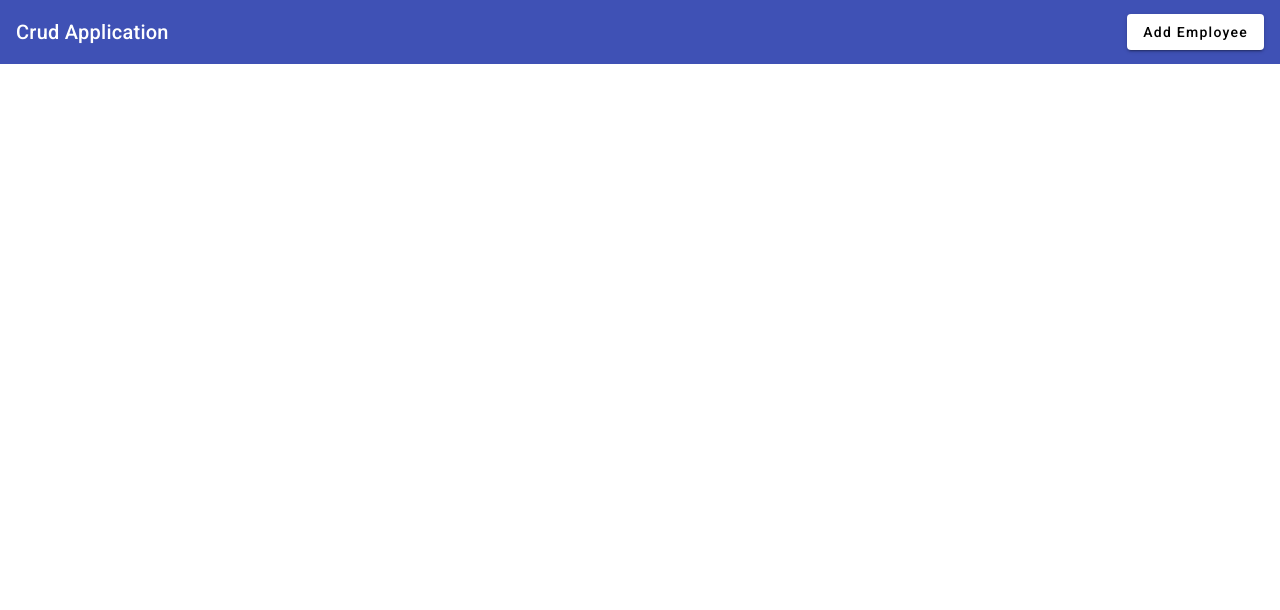
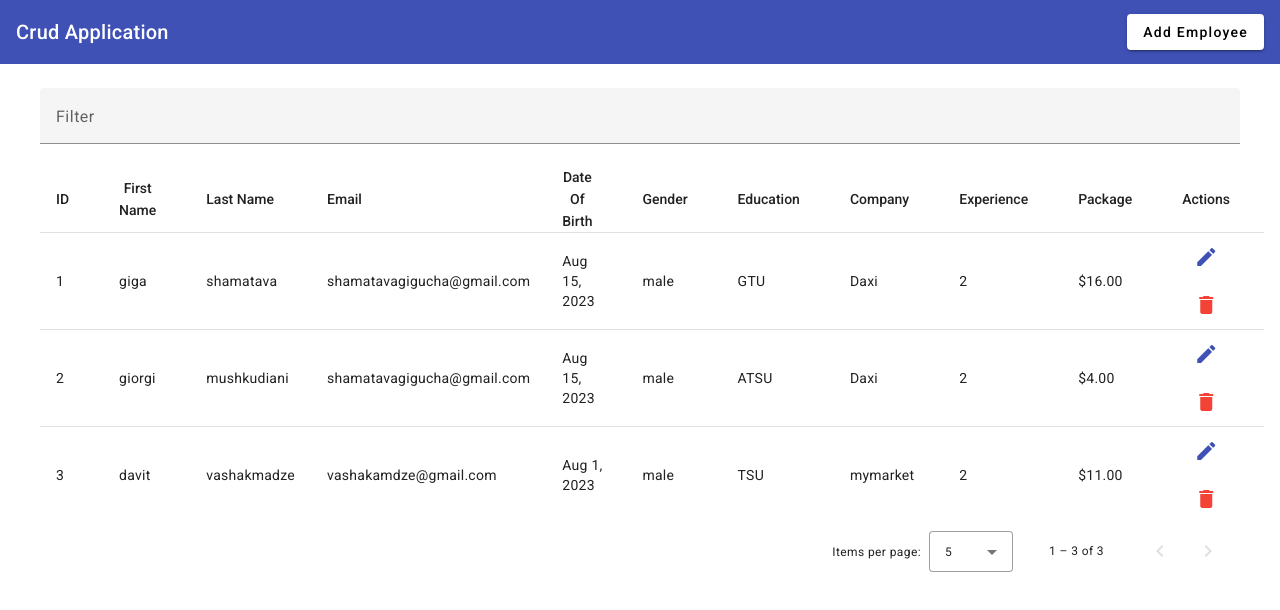
Before and after one commit to shamatava2001/crud-app, an Angular app: page / in a window 1280 px wide. Shown: the top 610 px of the page. Built offline with nearby package versions, Linux system fonts and the light colour scheme; data requests are answered from the project's data file.

Commit message:
showing data in table

```diff
--- a/db.json
+++ b/db.json
@@ -23,11 +23,35 @@
       "email": "shamatavagigucha@gmail.com",
       "dob": "2023-08-15T20:00:00.000Z",
       "gender": "male",
-      "education": "Akaki Tsereteli State Univeristy",
+      "education": "GTU",
       "experience": 2,
       "company": "Daxi",
       "package": 16,
       "id": 1
+    },
+    {
+      "firstName": "giorgi",
+      "lastName": "mushkudiani",
+      "email": "shamatavagigucha@gmail.com",
+      "dob": "2023-08-15T20:00:00.000Z",
+      "gender": "male",
+      "education": "ATSU",
+      "experience": 2,
+      "company": "Daxi",
+      "package": 4,
+      "id": 2
+    },
+    {
+      "firstName": "davit",
+      "lastName": "vashakmadze",
+      "email": "vashakamdze@gmail.com",
+      "dob": "2023-08-01T20:00:00.000Z",
+      "gender": "male",
+      "education": "TSU",
+      "experience": 2,
+      "company": "mymarket",
+      "package": 11,
+      "id": 3
     }
   ]
 }
--- a/src/app/app.component.css
+++ b/src/app/app.component.css
@@ -1,3 +1,11 @@
 .example-spacer {
     flex: 1 1 auto;
   }
+  .main-body {
+    margin: 0 auto;
+    padding-top: 24px;
+    max-width: 1200px;
+  }
+  .main-body mat-form-field{
+    width: 100%;
+  }
--- a/src/app/app.component.html
+++ b/src/app/app.component.html
@@ -1,3 +1,4 @@
+<!-- Header Of the page -->
 <mat-toolbar color="primary">
     <span>Crud Application</span>
     <span class="example-spacer"></span>
@@ -5,3 +6,94 @@
         Add Employee
     </button>
 </mat-toolbar>
+
+<!-- showing retreived data in table -->
+
+
+<div class="main-body">
+
+  <mat-form-field>
+      <mat-label>Filter</mat-label>
+      <input matInput (keyup)="applyFilter($event)" placeholder="Ex. Mia" #input>
+  </mat-form-field>
+
+  <div class="table-container">
+    <table mat-table [dataSource]="dataSource" matSort>
+
+      <!-- ID Column -->
+      <ng-container matColumnDef="id">
+        <th mat-header-cell *matHeaderCellDef mat-sort-header> ID </th>
+        <td mat-cell *matCellDef="let row"> {{row.id}} </td>
+      </ng-container>
+
+      <ng-container matColumnDef="firstName">
+        <th mat-header-cell *matHeaderCellDef mat-sort-header> First Name </th>
+        <td mat-cell *matCellDef="let row"> {{row.firstName}} </td>
+      </ng-container>
+
+
+      <ng-container matColumnDef="lastName">
+        <th mat-header-cell *matHeaderCellDef mat-sort-header> Last Name </th>
+        <td mat-cell *matCellDef="let row"> {{row.lastName}} </td>
+      </ng-container>
+
+      <ng-container matColumnDef="email">
+        <th mat-header-cell *matHeaderCellDef mat-sort-header> Email </th>
+        <td mat-cell *matCellDef="let row"> {{row.email}} </td>
+      </ng-container>
+
+      <ng-container matColumnDef="dob">
+        <th mat-header-cell *matHeaderCellDef mat-sort-header> Date Of Birth </th>
+        <td mat-cell *matCellDef="let row"> {{row.dob | date}} </td>
+      </ng-container>
+
+      <ng-container matColumnDef="gender">
+        <th mat-header-cell *matHeaderCellDef mat-sort-header> Gender </th>
+        <td mat-cell *matCellDef="let row"> {{row.gender}} </td>
+      </ng-container>
+
+      <ng-container matColumnDef="education">
+        <th mat-header-cell *matHeaderCellDef mat-sort-header> Education </th>
+        <td mat-cell *matCellDef="let row"> {{row.education}} </td>
+      </ng-container>
+
+      <ng-container matColumnDef="company">
+        <th mat-header-cell *matHeaderCellDef mat-sort-header> Company </th>
+        <td mat-cell *matCellDef="let row"> {{row.company}} </td>
+      </ng-container>
+
+      <ng-container matColumnDef="experience">
+        <th mat-header-cell *matHeaderCellDef mat-sort-header> Experience </th>
+        <td mat-cell *matCellDef="let row"> {{row.experience}} </td>
+      </ng-container>
+
+      <ng-container matColumnDef="package">
+        <th mat-header-cell *matHeaderCellDef mat-sort-header> Package </th>
+        <td mat-cell *matCellDef="let row"> {{row.package | currency:'USD'}} </td>
+      </ng-container>
+
+      <ng-container matColumnDef="actions">
+        <th mat-header-cell *matHeaderCellDef mat-sort-header> Actions </th>
+        <td mat-cell *matCellDef="let row">
+          <button mat-icon-button color="primary">
+            <mat-icon>edit</mat-icon>
+          </button>
+          <button mat-icon-button color="warn">
+            <mat-icon>delete</mat-icon>
+          </button>
+        </td>
+      </ng-container>
+
+      <tr mat-header-row *matHeaderRowDef="displayedColumns"></tr>
+      <tr mat-row *matRowDef="let row; columns: displayedColumns;"></tr>
+
+      <!-- Row shown when there is no matching data. -->
+      <tr class="mat-row" *matNoDataRow>
+        <td class="mat-cell" colspan="4">No data matching the filter "{{input.value}}"</td>
+      </tr>
+    </table>
+
+    <mat-paginator [pageSizeOptions]="[5, 10, 25, 100]" aria-label="Select page of users"></mat-paginator>
+  </div>
+
+</div>
--- a/src/app/app.component.ts
+++ b/src/app/app.component.ts
@@ -1,18 +1,80 @@
-import { Component } from '@angular/core';
+import { Component,OnInit, ViewChild } from '@angular/core';
 import { MatDialog } from '@angular/material/dialog';
 import { EmpAddEditComponent } from './emp-add-edit/emp-add-edit.component';
+import { EmployeeService } from './services/employee.service';
+
+import {MatPaginator} from '@angular/material/paginator';
+import {MatSort} from '@angular/material/sort';
+import {MatTableDataSource} from '@angular/material/table';
+
+export interface UserData {
+  id: string;
+  firstName: string;
+  lastName: string;
+  email: string;
+  dob: string;
+  gender: string;
+  education: string;
+  company: string;
+  experience: number;
+  package: number;
+}
 
 @Component({
   selector: 'app-root',
   templateUrl: './app.component.html',
   styleUrls: ['./app.component.css']
 })
-export class AppComponent {
+export class AppComponent implements OnInit{
   title = 'net-ninja';
+// must match api's keys and matColumnDef
+  displayedColumns: string[] = [
+    'id',
+    'firstName',
+    'lastName',
+    'email',
+    'dob',
+    'gender',
+    'education',
+    'company',
+    'experience',
+    'package',
+    'actions'
+  ];
+  dataSource!: MatTableDataSource<UserData>;
 
-  constructor(private dialog: MatDialog){}
+  @ViewChild(MatPaginator) paginator!: MatPaginator;
+  @ViewChild(MatSort) sort!: MatSort;
+
+  constructor(private dialog: MatDialog, private empService: EmployeeService){}
+
+  ngOnInit(): void {
+    this.getEmployeeList();
+  }
 
   openAddEditEmpForm(){
     this.dialog.open(EmpAddEditComponent);
   }
+  getEmployeeList(){
+    this.empService.getEmployeeList().subscribe({
+      next: (res)=>{
+        this.dataSource = new MatTableDataSource(res as UserData[]);
+        this.dataSource.sort = this.sort;
+        this.dataSource.paginator = this.paginator;
+      },
+      error: (err)=>{
+        console.log(err);
+      }
+    })
+  }
+
+  applyFilter(event: Event) {
+    const filterValue = (event.target as HTMLInputElement).value;
+    this.dataSource.filter = filterValue.trim().toLowerCase();
+
+    if (this.dataSource.paginator) {
+      this.dataSource.paginator.firstPage();
+    }
+  }
+
 }
--- a/src/app/app.module.ts
+++ b/src/app/app.module.ts
@@ -13,11 +13,14 @@
 import {MatDatepickerModule} from '@angular/material/datepicker';
 import {MatRadioModule} from '@angular/material/radio';
 import {MatSelectModule} from '@angular/material/select';
+import {MatTableModule} from '@angular/material/table';
 
 import { EmpAddEditComponent } from './emp-add-edit/emp-add-edit.component'
 import { MatNativeDateModule } from '@angular/material/core';
 import { ReactiveFormsModule } from '@angular/forms';
 import { HttpClientModule } from '@angular/common/http';
+import { MatPaginatorModule } from '@angular/material/paginator';
+import { MatSortModule } from '@angular/material/sort';
 
 @NgModule({
   declarations: [
@@ -40,6 +43,9 @@
     MatSelectModule,
     ReactiveFormsModule,
     HttpClientModule,
+    MatTableModule,
+    MatPaginatorModule,
+    MatSortModule
   ],
   providers: [],
   bootstrap: [AppComponent]
--- a/src/app/services/employee.service.ts
+++ b/src/app/services/employee.service.ts
@@ -11,4 +11,7 @@
   addEmployee(data: any){
     return this.http.post('http://localhost:3000/employees', data);
   }
+  getEmployeeList(){
+    return this.http.get('http://localhost:3000/employees');
+  }
 }
```
